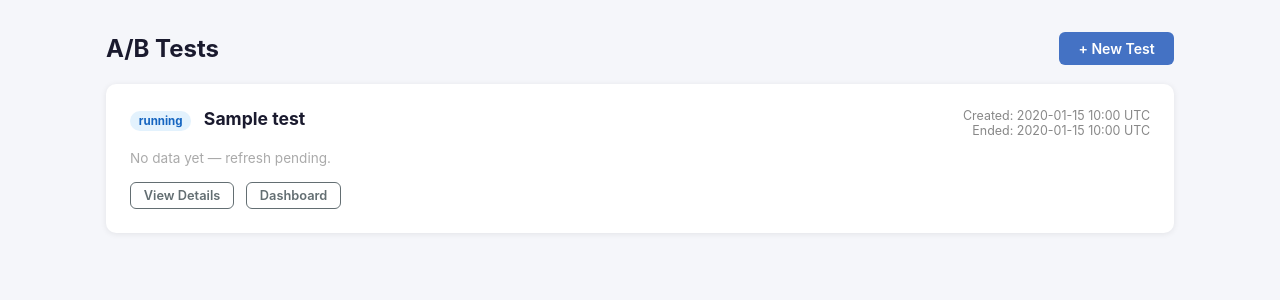
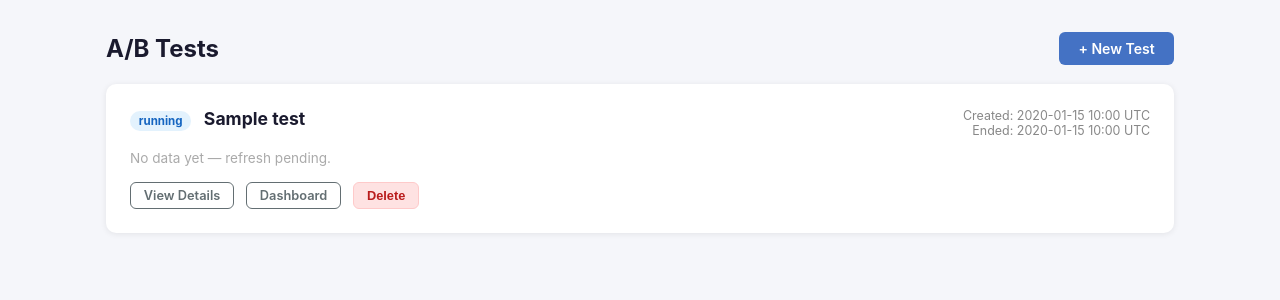
Before and after one commit to strtyu/ab-test-agent, a FastAPI app: template ab_agent/templates/index.html in a window 1280 px wide. Shown: the part 52-352 px from the top of the page. Run offline with FastAPI, Linux system fonts and the light colour scheme; the template is opened without the code that fills it: most values are stand-ins (such as "Sample title", 1, 10 or a date in 2020); some libraries are stand-ins or nearby versions.

Commit message:
feat: add delete button to test list on main page
Shows a confirm dialog before POSTing to /tests/{id}/delete.

Co-Authored-By: Claude Sonnet 4.6 <noreply@anthropic.com>

```diff
--- a/ab_agent/templates/index.html
+++ b/ab_agent/templates/index.html
@@ -75,6 +75,10 @@
   <div class="actions">
     <a href="/tests/{{ t.id }}" class="btn btn-outline btn-sm">View Details</a>
     <a href="/tests/{{ t.id }}/dashboard" class="btn btn-outline btn-sm" target="_blank">Dashboard</a>
+    <form method="post" action="/tests/{{ t.id }}/delete" style="display:inline"
+          onsubmit="return confirm('Delete «{{ t.test_name }}»? This cannot be undone.')">
+      <button type="submit" class="btn btn-sm" style="background:#FEE2E2;color:#B91C1C;border:1px solid #FECACA">Delete</button>
+    </form>
   </div>
 </div>
 {% endfor %}
```
